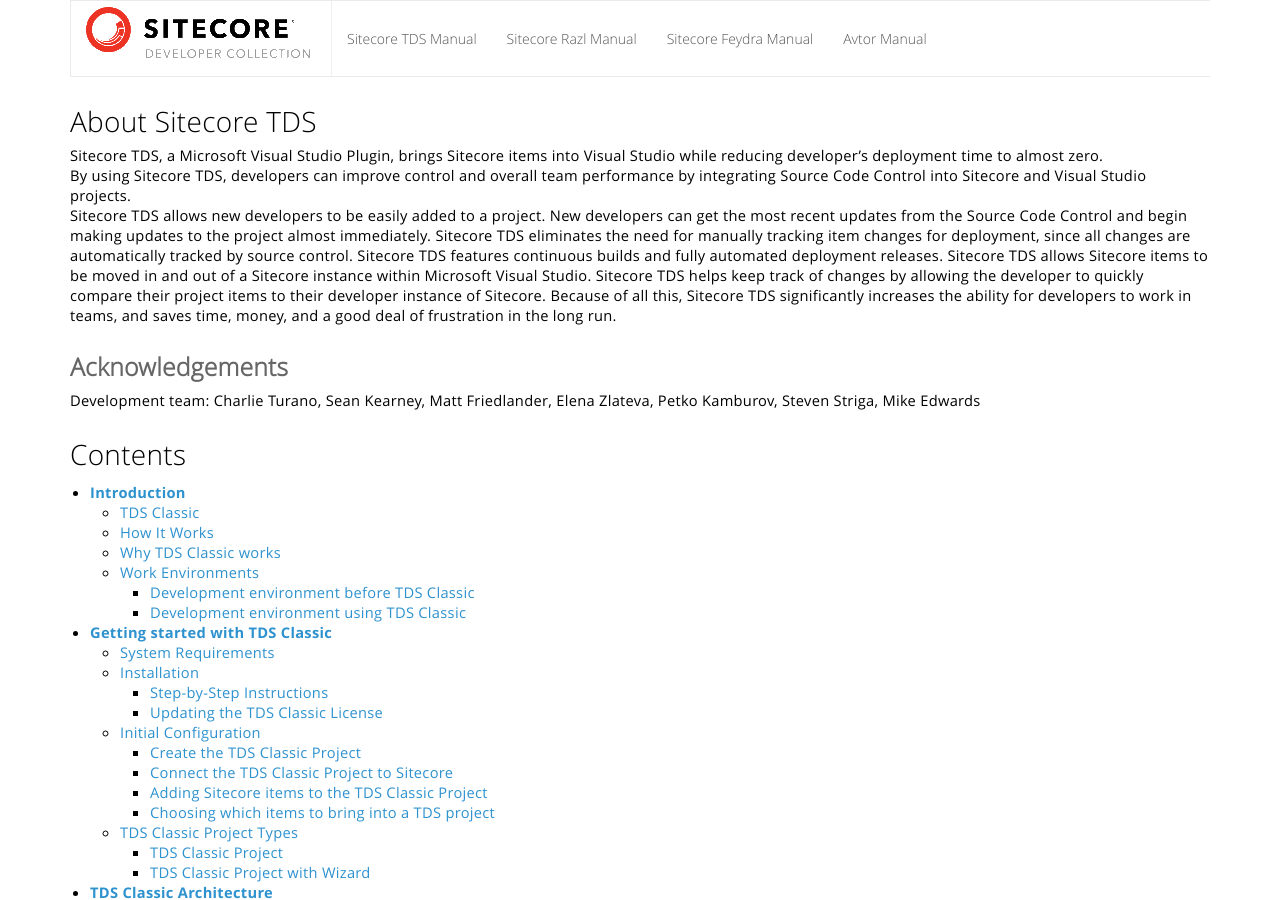
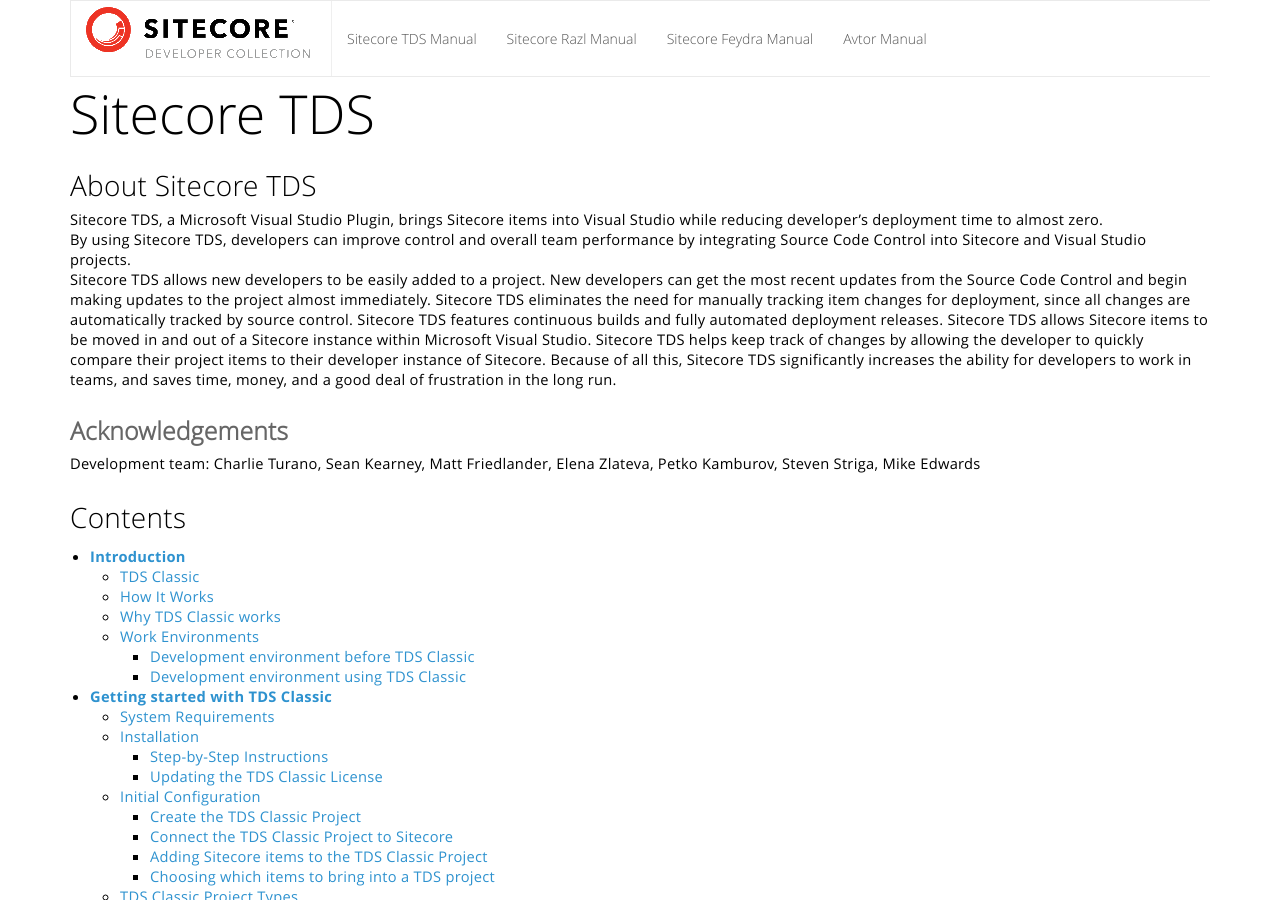
Before and after one commit to HedgehogDevelopment/HedgehogDevelopment.github.io, a Jekyll site: the page built from tds/index.markdown, in a window 1280 px wide and 900 px high. Built offline with Jekyll 4.4.1, drawn with Linux system fonts in a browser that asks for light colours.

Commit message:
Update index.markdown

```diff
--- a/tds/index.markdown
+++ b/tds/index.markdown
@@ -2,6 +2,8 @@
 title: Sitecore TDS Documentation
 layout: MainLayout
 ---
+
+# Sitecore TDS
 
 ## About Sitecore TDS
 
```
